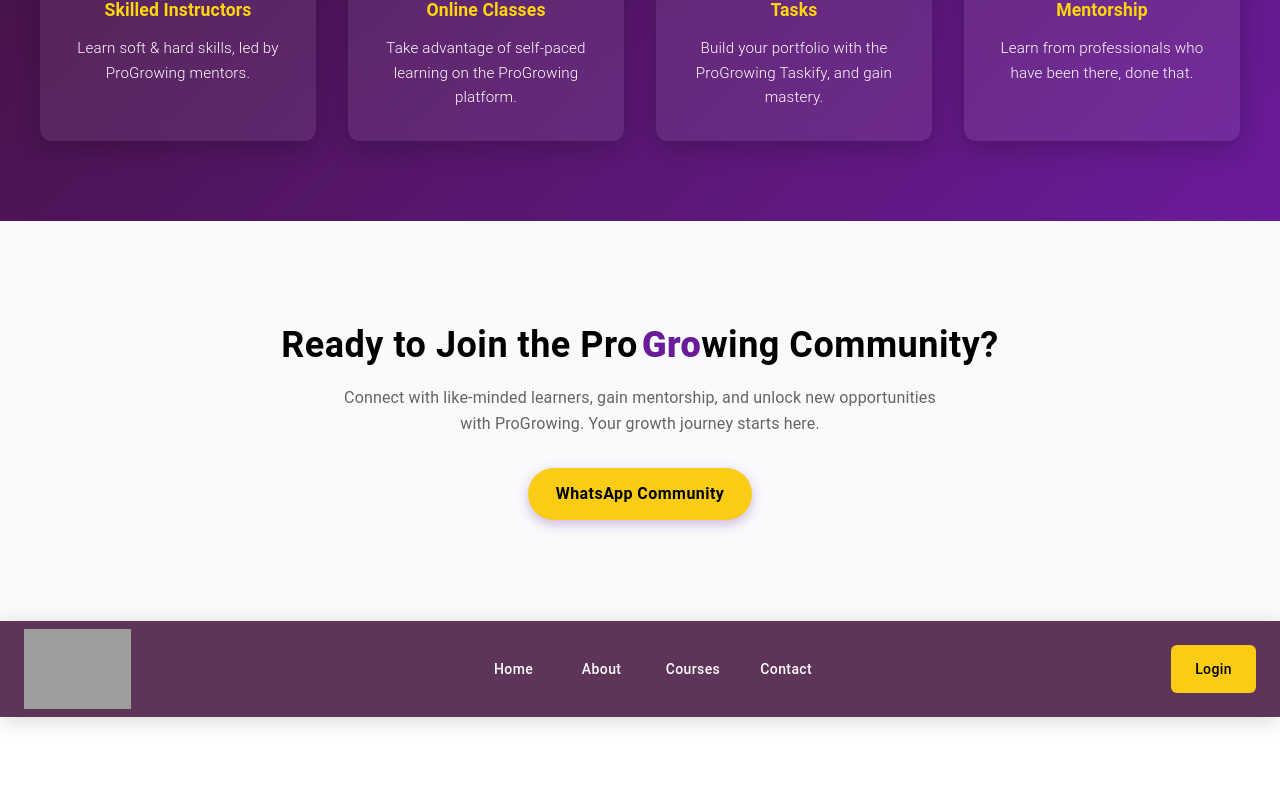
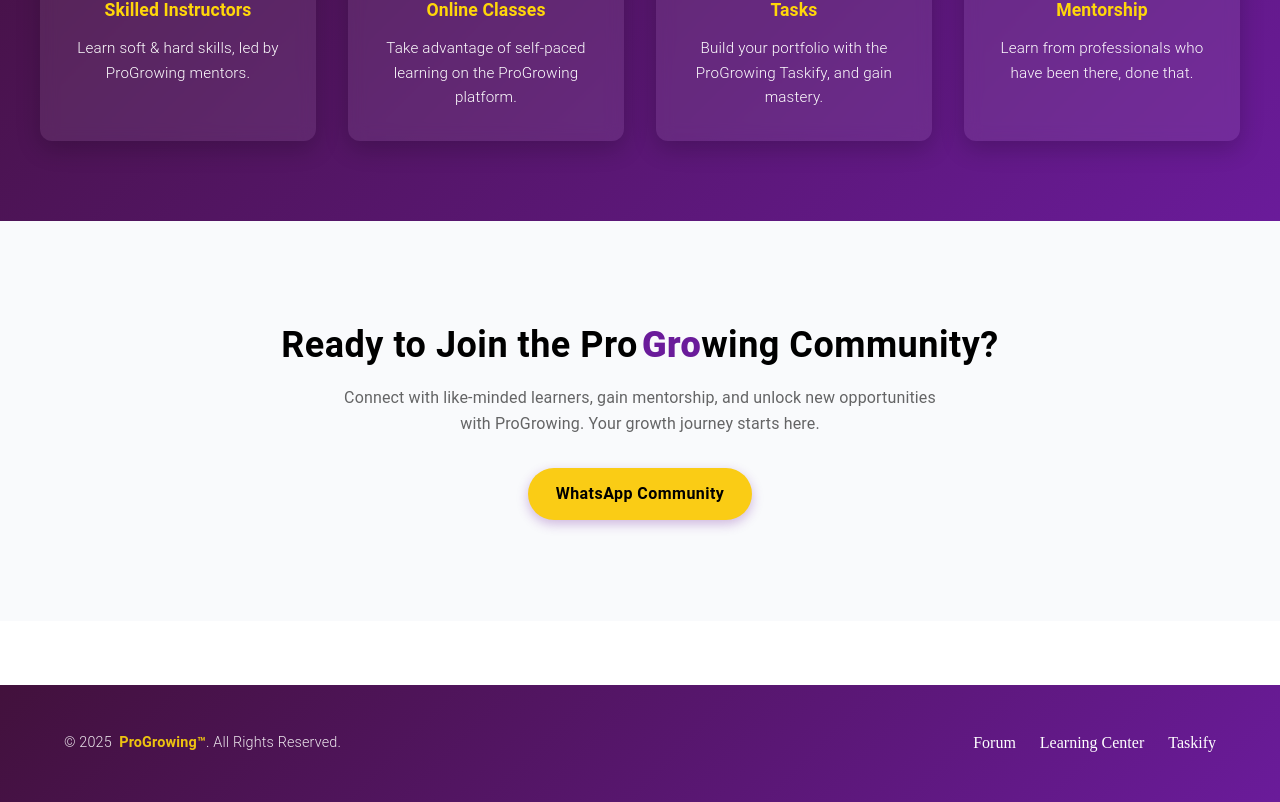
Before and after one commit to oduyemi/ProLearn, a Next.js app: page / in a window 1280 px wide. Shown: the part 1773-2575 px from the top of the page. Before the commit the page ends 2490 px from the top, so only its background shows below. Built offline with nearby package versions, Linux system fonts and the light colour scheme; grey boxes are pictures that could not be loaded.

Commit message:
Footer included

```diff
--- a/src/components/ClientSideLayout.tsx
+++ b/src/components/ClientSideLayout.tsx
@@ -2,7 +2,7 @@
 import { useEffect } from "react";
 import { useRouter, usePathname } from "next/navigation";
 import { Header } from "@/components/navigation/Header";
-// import { Footer } from "@/components/navigation/Footer";
+import { Footer } from "@/components/navigation/Footer";
 
 
 
@@ -25,7 +25,7 @@
       )}
       <main className="flex-1">{children}</main>
       {!isUserRoute && (
-        <Header />
+        <Footer />
       )}
     </>
   );
```
